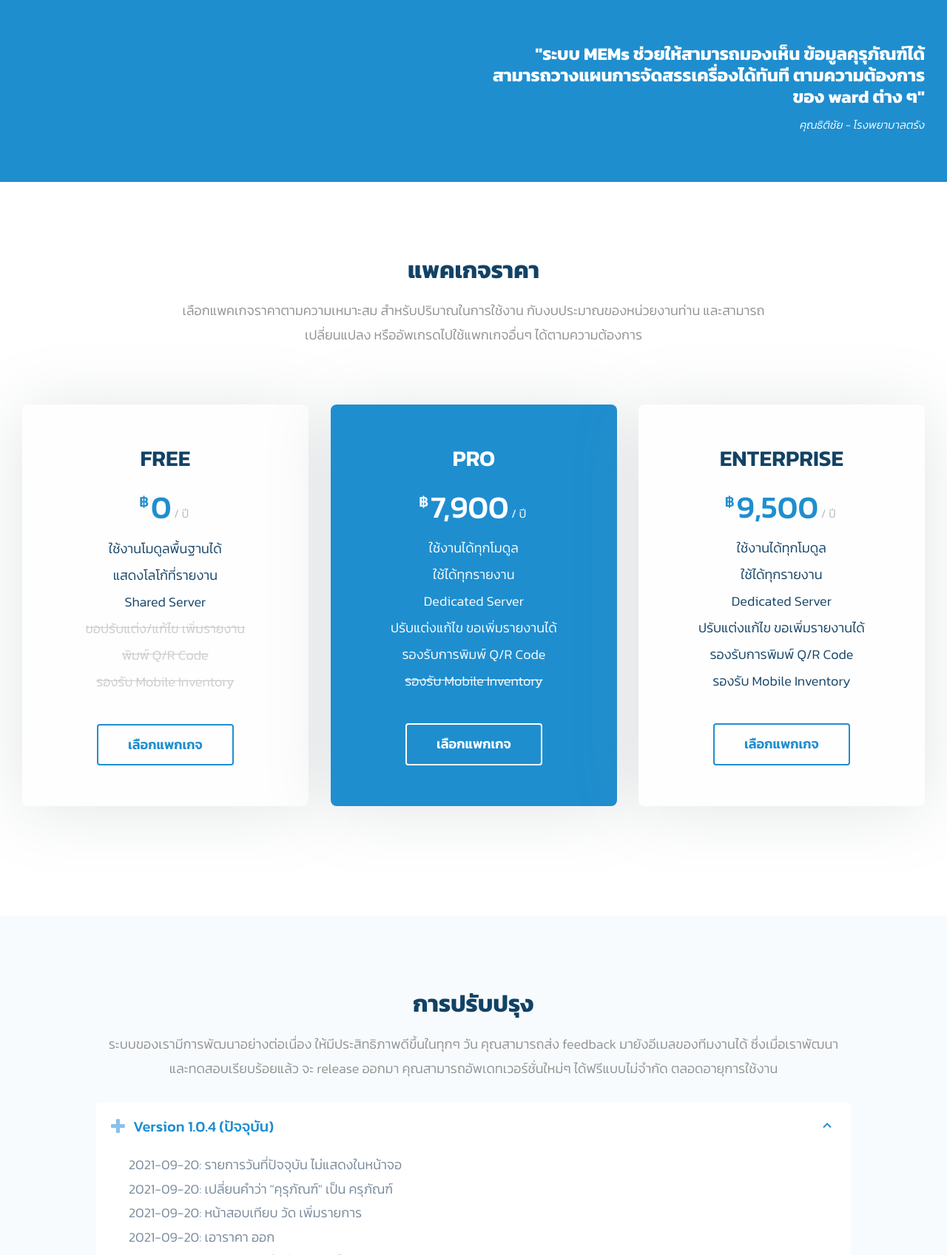
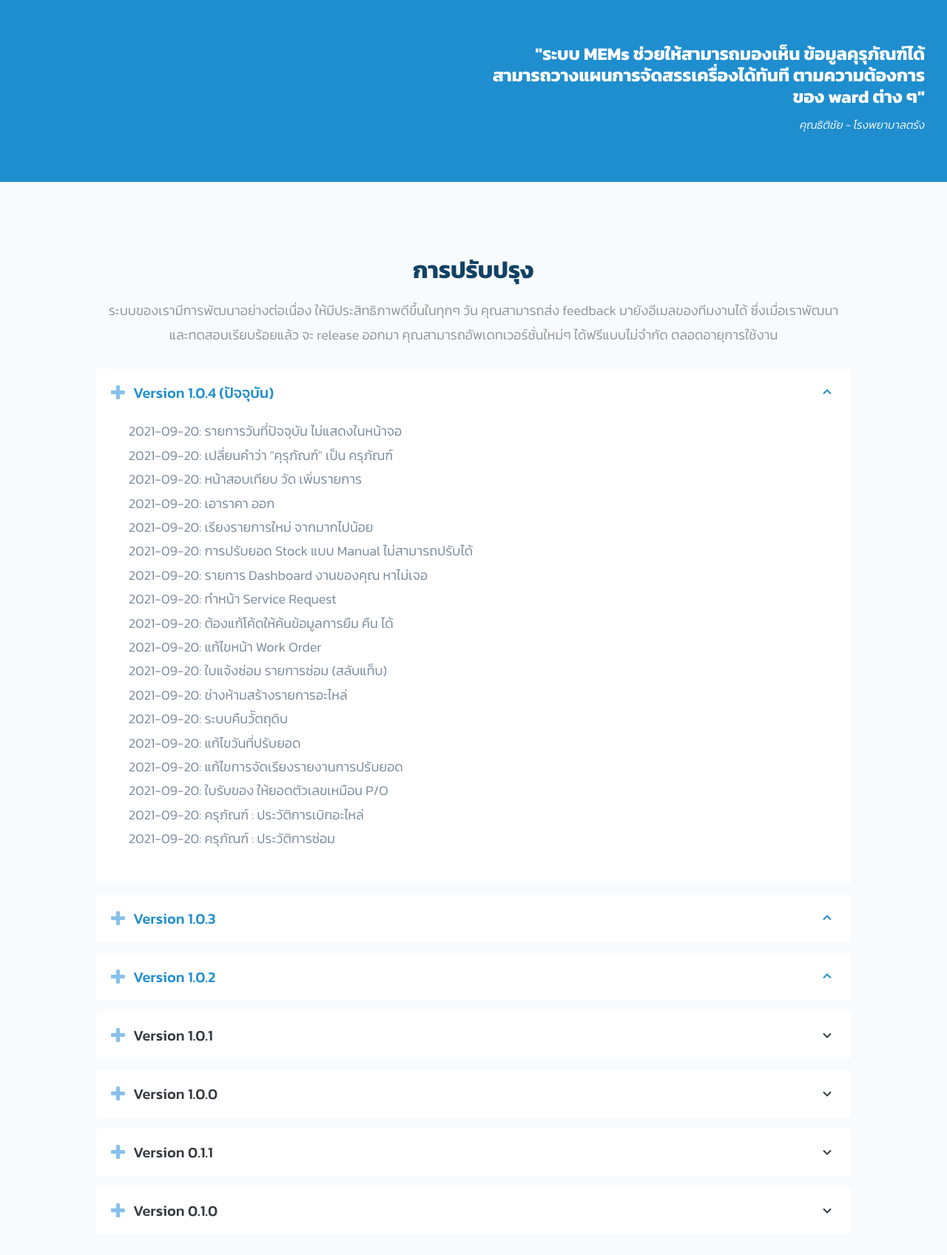
Before and after one commit to appcodeth/memsweb, a Django app: page / in a window 1280 px wide. Shown: the part 4803-6500 px from the top of the page at 74% size. Run offline with Django 3.2, Linux system fonts and the light colour scheme; some libraries are stand-ins or nearby versions.

Commit message:
remove pricing

```diff
--- a/templates/index.html
+++ b/templates/index.html
@@ -253,7 +253,7 @@
         </div>
       </div>
     </section>
-    <section id="pricing" class="pricing">
+    <!-- <section id="pricing" class="pricing">
       <div class="container" data-aos="fade-up">
         <div class="row mb-5">
           <div class="col-lg-8 offset-lg-2">
@@ -318,7 +318,7 @@
           </div>
         </div>
       </div>
-    </section>
+    </section> -->
     <section id="faq" class="faq section-bg">
       <div class="container" data-aos="fade-up">
         <div class="row">
```
